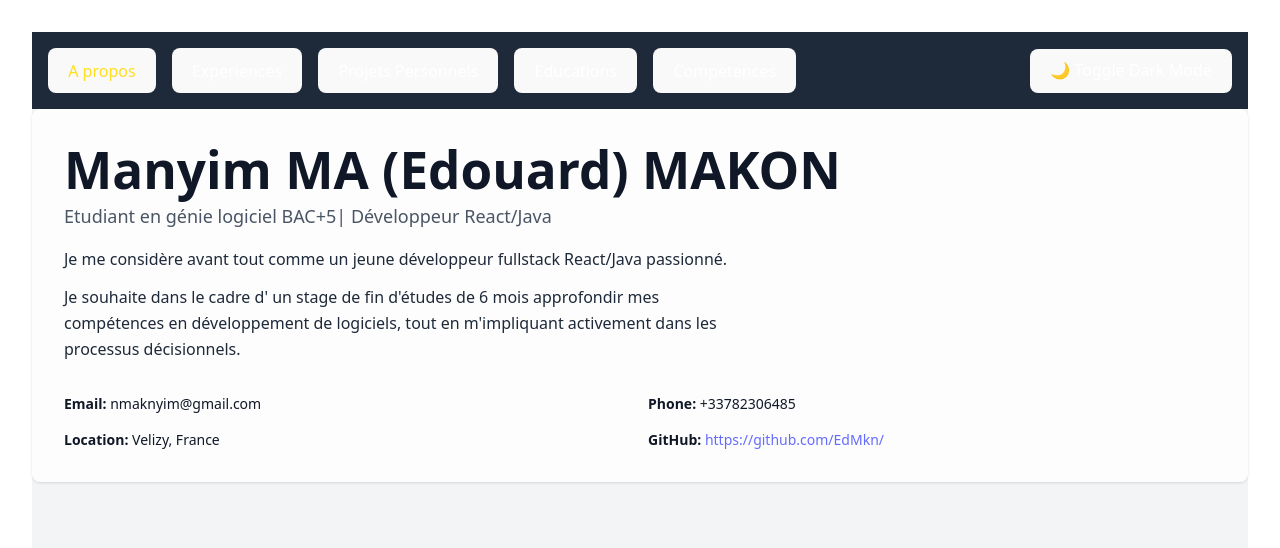
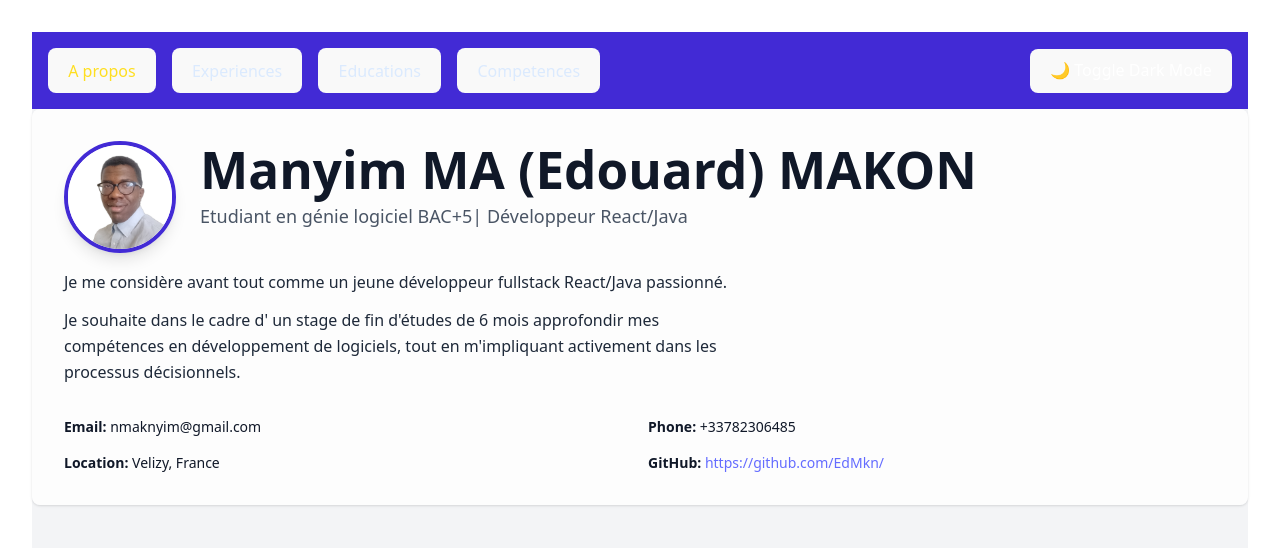
Before and after one commit to EdMkn/Mon_CV, a React (Vite) app: page / in a window 1280 px wide. Shown: the top 548 px of the page. Built offline with nearby package versions, Linux system fonts and the light colour scheme.

Commit message:
Ajout d'une photo de profil Ajout d'un attribut description dans les données de la section Education Mise à jour de la couleur du header

```diff
--- a/src/components/CV/About.jsx
+++ b/src/components/CV/About.jsx
@@ -3,10 +3,18 @@ import cvData from "./cvData";
 
 const About = () => {
   return (
+    <>
       <div className="space-y-8 bg-white/80 rounded-lg shadow p-8 ">
-      <div   className="mb-4">
+        <div className="mb-4 flex flex-col sm:flex-row items-center sm:items-start gap-6">
+          <img
+            src={"/images/profile.png"}
+            alt="Photo de profil de Manyim MA MAKON (Edouard)"
+            className="w-28 h-28 rounded-full object-cover shadow-lg border-4 border-primary"
+          />
+          <div className="flex-1">
             <h1 className="text-4xl font-extrabold text-gray-900 mb-1 text-left">{cvData.name}</h1>
             <h2 className="text-lg text-gray-600 dark:text-gray-400 font-medium text-left">{cvData.title}</h2>
+          </div>
         </div>
         <div className="max-w-2xl text-left text-gray-800 space-y-3">
           {cvData.summary.map((line, i) => (
@@ -20,6 +28,7 @@ const About = () => {
           <p className="text-left"><strong>GitHub:</strong> <a href={cvData.contact.github} target="_blank" rel="noreferrer" className="text-blue-600 dark:text-blue-400 hover:underline">{cvData.contact.github}</a></p>
         </div>
       </div>
+    </>
   );
 };
 
--- a/src/components/CV/Education.jsx
+++ b/src/components/CV/Education.jsx
@@ -9,6 +9,7 @@ const Education = () => {
         <div key={index} className="mb-4">
           <h4 className="font-semibold text-lg text-gray-900 text-left">{edu.degree}</h4>
           <p className="text-sm text-gray-500 text-left">{edu.institution} | {edu.period}</p>
+          <p className='text-lg text-gray-900 text-left'>{edu.description}</p>
         </div>
       ))}
     </div>
--- a/src/components/CV/Header.jsx
+++ b/src/components/CV/Header.jsx
@@ -1,17 +1,19 @@
 import React from "react";
 
 const Header = ({ currentSection, onSelect, toggleDarkMode }) => {
-  const sections = ["A propos", "Experiences", "Projets Personnels", "Educations", "Competences"];
+  const sections = ["A propos", "Experiences", "Educations", "Competences"];
 
   return (
-    <nav className="bg-gray-800 text-white p-4 flex flex-wrap items-center justify-between">
+    <nav className="bg-primary text-white p-4 flex flex-wrap items-center justify-between">
       <div className="flex gap-4">
         {sections.map((section) => (
           <button
             key={section}
             onClick={() => onSelect(section)}
             className={`hover:underline ${
-              currentSection === section ? "font-bold text-yellow-300" : ""
+              currentSection === section
+                ? "font-bold text-yellow-300"
+                : "text-blue-100"
             }`}
           >
             {section}
@@ -21,7 +23,7 @@ const Header = ({ currentSection, onSelect, toggleDarkMode }) => {
 
       <button
         onClick={toggleDarkMode}
-        className="ml-auto text-sm px-3 py-1 border rounded hover:bg-gray-700"
+        className="ml-auto text-sm px-3 py-1 border rounded hover:bg-blue-700"
       >
         🌙 Toggle Dark Mode
       </button>
--- a/src/components/CV/cvData.js
+++ b/src/components/CV/cvData.js
@@ -164,6 +164,7 @@ const cvData = {
     {
       degree: "Ingénieur informatique",
       institution: "ESIEA",
+      description: "Développement logiciel, architecture applicative, Qualité logiciel, Gestion de projets",
       period: "2020 - 2026",
     },
   ],
```
Also changed, not shown: public/images/profile.png (added). Lines whose indentation alone changed are shown as unchanged.
